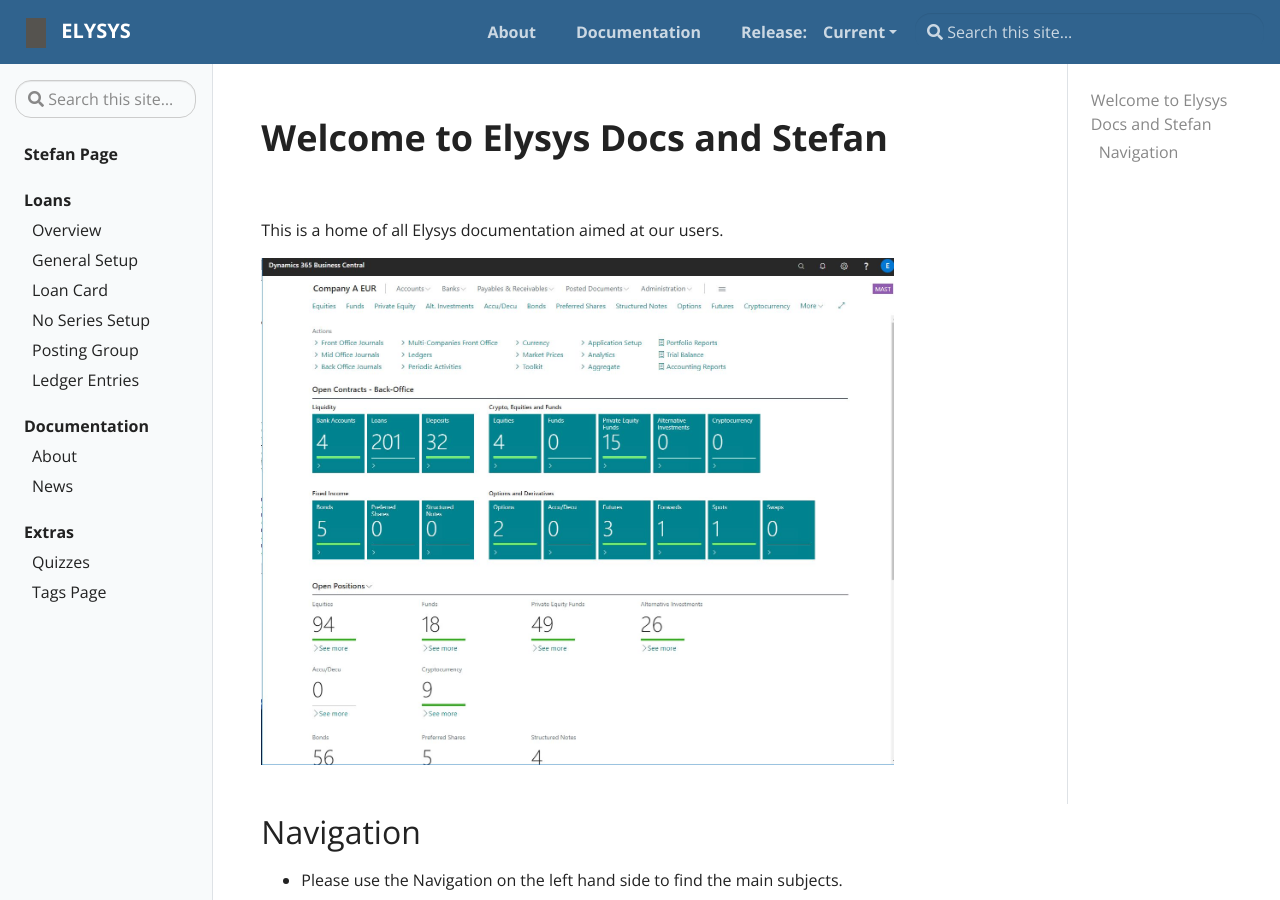
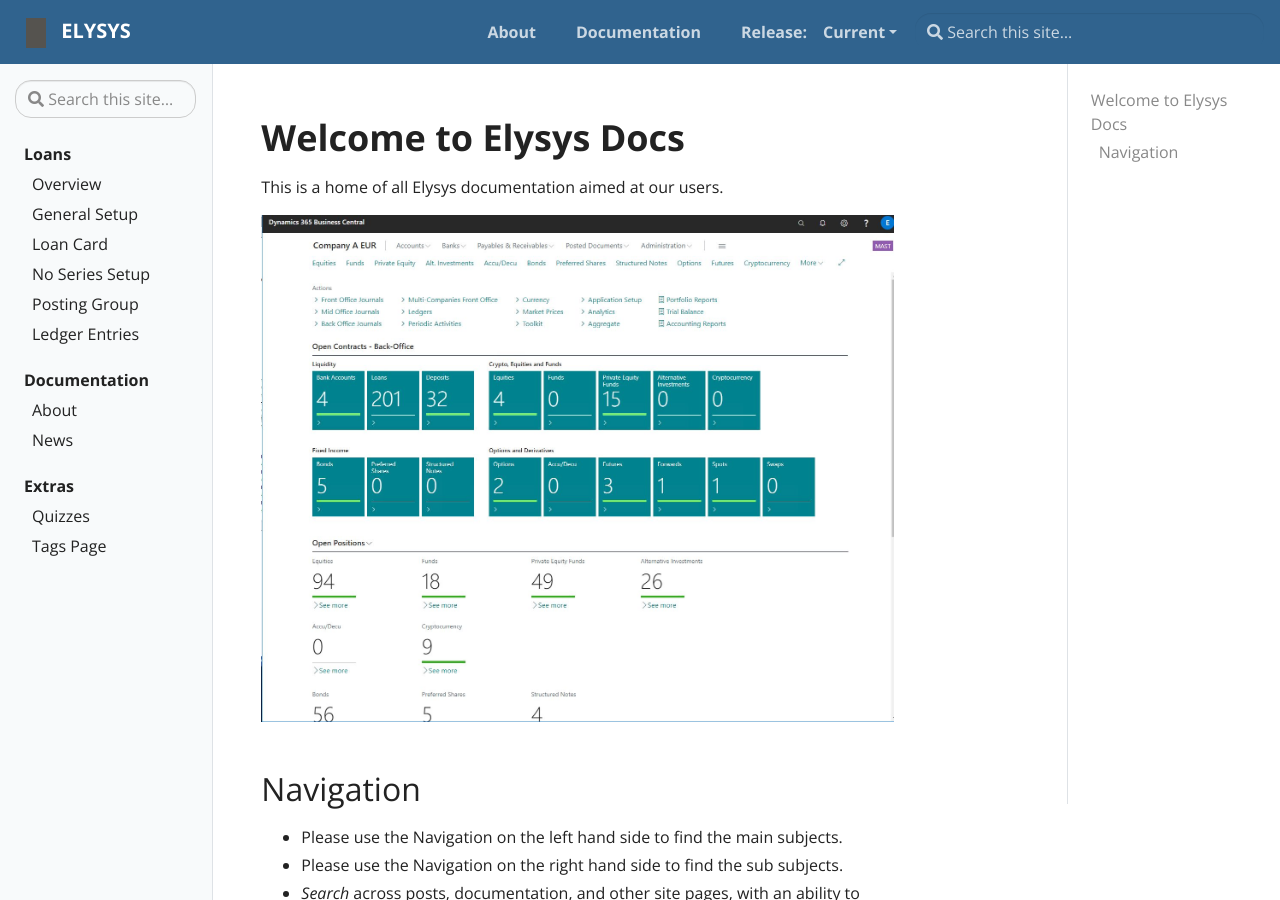
Before and after one commit to Elysys/Docs, a Jekyll site: the page built from pages/index.md, in a window 1280 px wide and 900 px high. Built offline with Jekyll 4.4.1, drawn with Linux system fonts in a browser that asks for light colours.

Commit message:
revresed all demo changes

```diff
--- a/_data/toc.yml
+++ b/_data/toc.yml
@@ -1,5 +1,3 @@
-- title: "Stefan Page"
-  url: "docs/loans/Stefan"
 - title: Loans
   url: "docs/loans/loansanddeposits"
   links:
--- a/pages/index.md
+++ b/pages/index.md
@@ -4,7 +4,7 @@ title: Elysys Docs
 permalink: /
 ---
 
-# Welcome to Elysys Docs and Stefan
+# Welcome to Elysys Docs
 
 This is a home of all Elysys documentation aimed at our users.
 
```
Also changed, not shown: _docs/loans/Stefan.md (deleted, +0 -26 lines), _docs/loans/loansanddeposits.md (+0 -1 lines).
